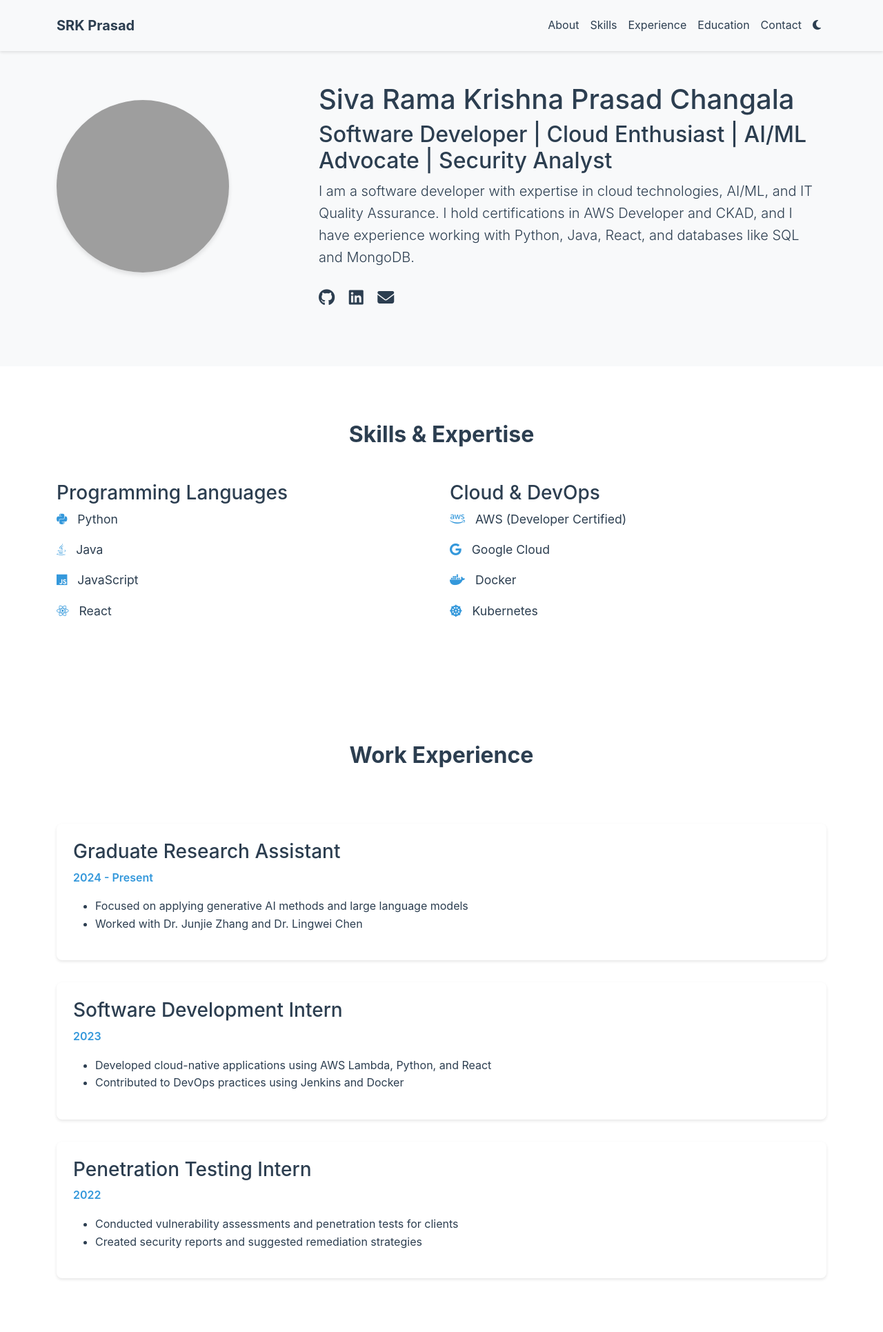
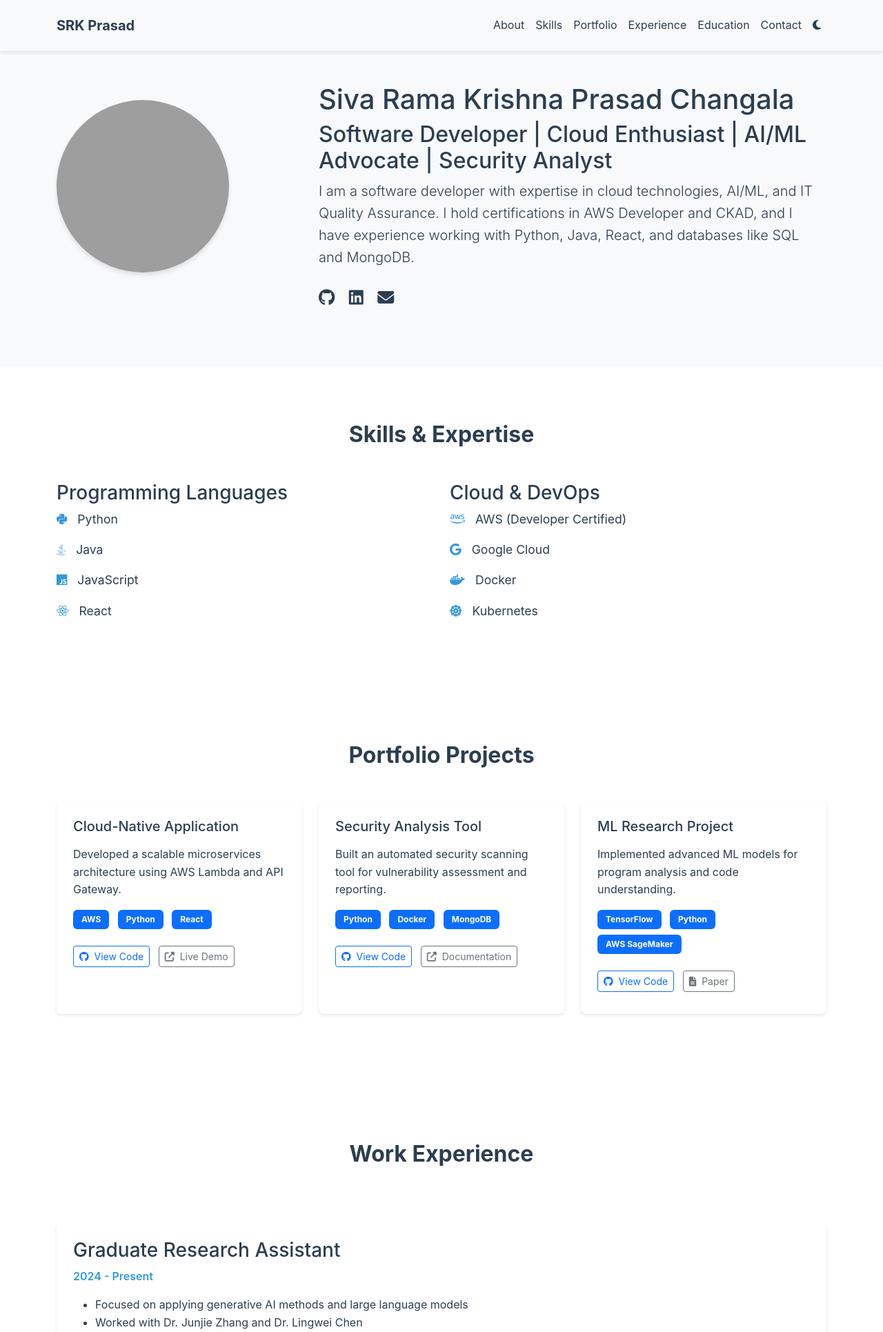
Before and after one commit to SrkPrasadChangala/website, a Flask app: page / in a window 1280 px wide. Shown: the top 1931 px of the page at 69% size. Run offline with Flask 3, Linux system fonts and the light colour scheme; grey boxes are pictures that could not be loaded.

Commit message:
make portfolio section visible with three project cards and enable it for both dark and light modes

```diff
--- a/static/css/style.css
+++ b/static/css/style.css
@@ -155,6 +155,54 @@ body {
     left: 0;
 }
 
+/* Portfolio Section */
+.portfolio-card {
+    background-color: var(--timeline-bg);
+    border-radius: 8px;
+    box-shadow: 0 2px 4px rgba(0,0,0,0.1);
+    height: 100%;
+    transition: transform 0.3s ease, box-shadow 0.3s ease;
+}
+
+.portfolio-card:hover {
+    transform: translateY(-5px);
+    box-shadow: 0 4px 8px rgba(0,0,0,0.2);
+}
+
+.portfolio-card-body {
+    padding: 1.5rem;
+}
+
+.portfolio-card h3 {
+    color: var(--primary-color);
+    font-size: 1.25rem;
+    margin-bottom: 1rem;
+}
+
+.tech-stack {
+    margin: 1rem 0;
+}
+
+.tech-stack .badge {
+    margin-right: 0.5rem;
+    margin-bottom: 0.5rem;
+    padding: 0.5rem 0.75rem;
+    background-color: var(--secondary-color);
+}
+
+.portfolio-links {
+    margin-top: 1rem;
+}
+
+.portfolio-links .btn {
+    margin-right: 0.5rem;
+    margin-bottom: 0.5rem;
+}
+
+.portfolio-links i {
+    margin-right: 0.25rem;
+}
+
 /* Contact Section */
 .contact-info {
     text-align: center;
--- a/templates/index.html
+++ b/templates/index.html
@@ -20,6 +20,7 @@
                 <ul class="navbar-nav ms-auto">
                     <li class="nav-item"><a class="nav-link" href="#about">About</a></li>
                     <li class="nav-item"><a class="nav-link" href="#skills">Skills</a></li>
+                    <li class="nav-item"><a class="nav-link" href="#portfolio">Portfolio</a></li>
                     <li class="nav-item"><a class="nav-link" href="#experience">Experience</a></li>
                     <li class="nav-item"><a class="nav-link" href="#education">Education</a></li>
                     <li class="nav-item"><a class="nav-link" href="#contact">Contact</a></li>
@@ -74,6 +75,65 @@
                         <li><i class="fab fa-docker"></i> Docker</li>
                         <li><i class="fas fa-dharmachakra"></i> Kubernetes</li>
                     </ul>
+                </div>
+            </div>
+        </div>
+    </section>
+
+    <section id="portfolio" class="section">
+        <div class="container">
+            <h2 class="section-title">Portfolio Projects</h2>
+            <div class="row">
+                <div class="col-md-4 mb-4">
+                    <div class="portfolio-card">
+                        <div class="portfolio-card-body">
+                            <h3>Cloud-Native Application</h3>
+                            <p>Developed a scalable microservices architecture using AWS Lambda and API Gateway.</p>
+                            <div class="tech-stack">
+                                <span class="badge bg-primary">AWS</span>
+                                <span class="badge bg-primary">Python</span>
+                                <span class="badge bg-primary">React</span>
+                            </div>
+                            <div class="portfolio-links">
+                                <a href="#" class="btn btn-outline-primary btn-sm"><i class="fab fa-github"></i> View Code</a>
+                                <a href="#" class="btn btn-outline-secondary btn-sm"><i class="fas fa-external-link-alt"></i> Live Demo</a>
+                            </div>
+                        </div>
+                    </div>
+                </div>
+                <div class="col-md-4 mb-4">
+                    <div class="portfolio-card">
+                        <div class="portfolio-card-body">
+                            <h3>Security Analysis Tool</h3>
+                            <p>Built an automated security scanning tool for vulnerability assessment and reporting.</p>
+                            <div class="tech-stack">
+                                <span class="badge bg-primary">Python</span>
+                                <span class="badge bg-primary">Docker</span>
+                                <span class="badge bg-primary">MongoDB</span>
+                            </div>
+                            <div class="portfolio-links">
+                                <a href="#" class="btn btn-outline-primary btn-sm"><i class="fab fa-github"></i> View Code</a>
+                                <a href="#" class="btn btn-outline-secondary btn-sm"><i class="fas fa-external-link-alt"></i> Documentation</a>
+                            </div>
+                        </div>
+                    </div>
+                </div>
+                <div class="col-md-4 mb-4">
+                    <div class="portfolio-card">
+                        <div class="portfolio-card-body">
+                            <h3>ML Research Project</h3>
+                            <p>Implemented advanced ML models for program analysis and code understanding.</p>
+                            <div class="tech-stack">
+                                <span class="badge bg-primary">TensorFlow</span>
+                                <span class="badge bg-primary">Python</span>
+                                <span class="badge bg-primary">AWS SageMaker</span>
+                            </div>
+                            <div class="portfolio-links">
+                                <a href="#" class="btn btn-outline-primary btn-sm"><i class="fab fa-github"></i> View Code</a>
+                                <a href="#" class="btn btn-outline-secondary btn-sm"><i class="fas fa-file-alt"></i> Paper</a>
+                            </div>
+                        </div>
+                    </div>
                 </div>
             </div>
         </div>
```
